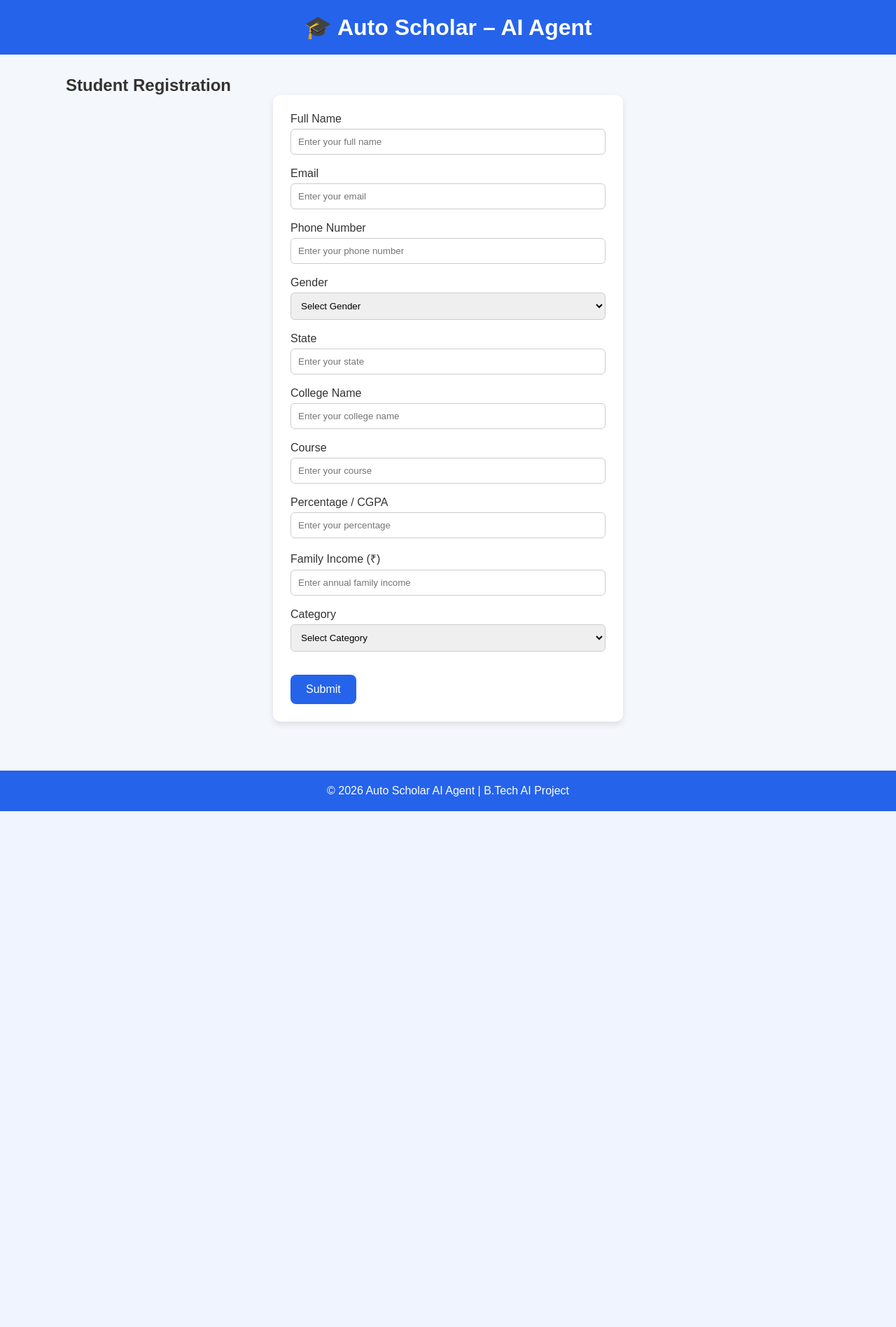
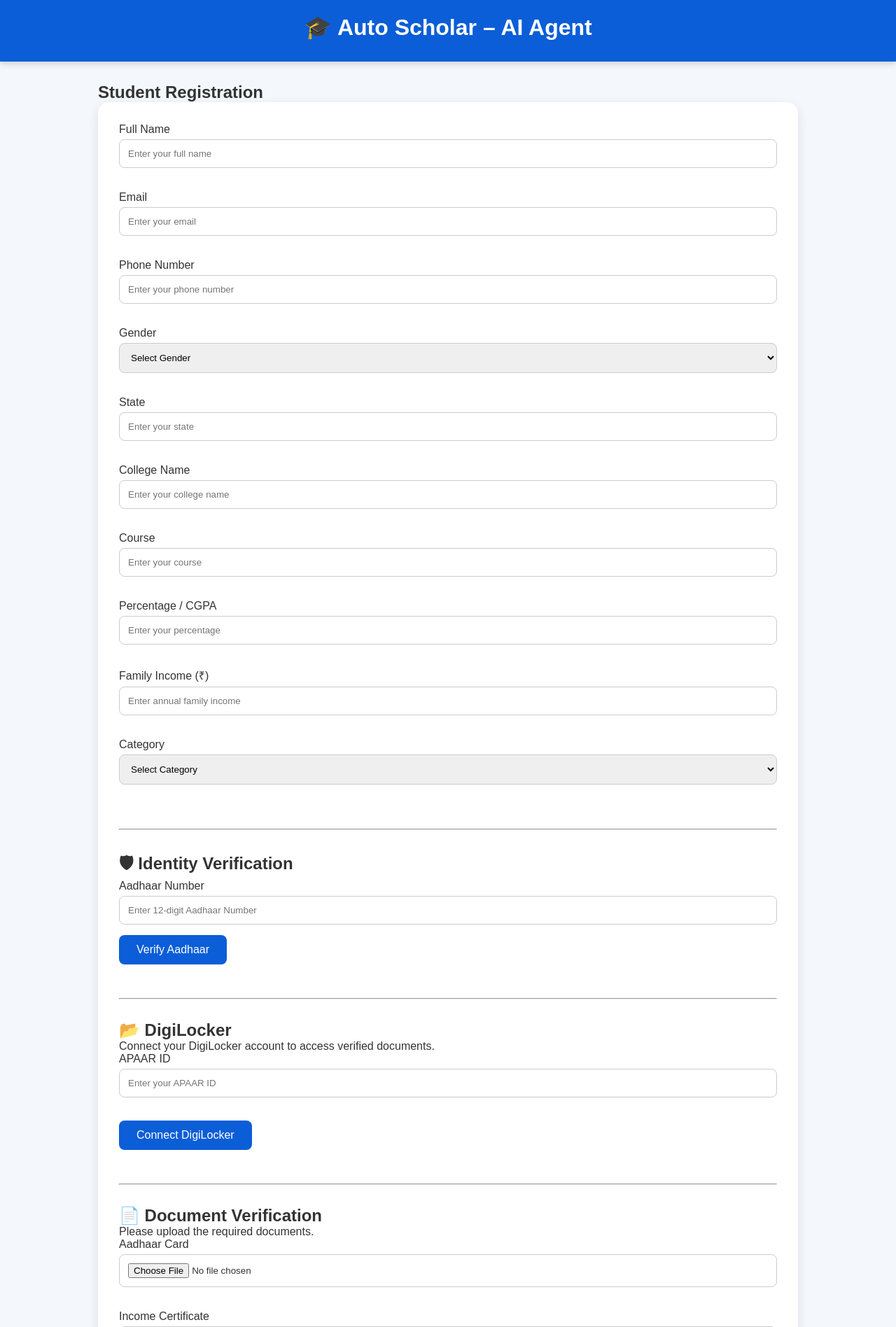
Before and after one commit to shaiksafa/Auto-Scholar-AI-Agent, a Flask app: page /register in a window 1280 px wide. Shown: the top 1896 px of the page at 70% size. Before the commit the page ends 1159 px from the top, so only its background shows below. Run offline with Flask 3, Linux system fonts and the light colour scheme.

Commit message:
updated changes

```diff
--- a/backend/app.py
+++ b/backend/app.py
@@ -1,9 +1,24 @@
-from flask import Flask, render_template, request
+from flask import Flask, render_template, request, send_file
 from scholarship_engine import recommend_scholarships
+from reportlab.platypus import SimpleDocTemplate, Paragraph
+from reportlab.lib.styles import getSampleStyleSheet
 import csv
 import os
 
 app = Flask(__name__)
+
+# -----------------------------
+# Upload Folder
+# -----------------------------
+
+UPLOAD_FOLDER = os.path.join(
+    os.path.dirname(os.path.abspath(__file__)),
+    "uploads"
+)
+
+app.config["UPLOAD_FOLDER"] = UPLOAD_FOLDER
+
+os.makedirs(UPLOAD_FOLDER, exist_ok=True)
 
 
 @app.route("/")
@@ -26,10 +41,40 @@ def register():
             "course": request.form["course"],
             "percentage": request.form["percentage"],
             "income": request.form["income"],
-            "category": request.form["category"]
+            "category": request.form["category"],
+            "aadhaar": request.form["aadhaar"],
+            "apaar": request.form.get("apaar", "")
         }
 
-        # Save student details to students.csv
+        # -----------------------------
+        # Save Uploaded Documents
+        # -----------------------------
+
+        documents = [
+            "aadhaarCard",
+            "incomeCertificate",
+            "casteCertificate",
+            "bonafide",
+            "marksMemo"
+        ]
+
+        for doc in documents:
+
+            file = request.files.get(doc)
+
+            if file and file.filename != "":
+
+                filepath = os.path.join(
+                    app.config["UPLOAD_FOLDER"],
+                    file.filename
+                )
+
+                file.save(filepath)
+
+        # -----------------------------
+        # Save Student Details
+        # -----------------------------
+
         students_file = os.path.join(
             os.path.dirname(os.path.abspath(__file__)),
             "students.csv"
@@ -37,11 +82,17 @@ def register():
 
         file_exists = os.path.isfile(students_file)
 
-        with open(students_file, "a", newline="", encoding="utf-8") as file:
+        with open(
+            students_file,
+            "a",
+            newline="",
+            encoding="utf-8"
+        ) as file:
 
             writer = csv.writer(file)
 
             if not file_exists:
+
                 writer.writerow([
                     "Name",
                     "Email",
@@ -52,7 +103,9 @@ def register():
                     "Course",
                     "Percentage",
                     "Income",
-                    "Category"
+                    "Category",
+                    "Aadhaar",
+                    "APAAR"
                 ])
 
             writer.writerow([
@@ -65,10 +118,11 @@ def register():
                 student["course"],
                 student["percentage"],
                 student["income"],
-                student["category"]
+                student["category"],
+                student["aadhaar"],
+                student["apaar"]
             ])
 
-        # Get scholarship recommendations
         scholarships = recommend_scholarships(student)
 
         return render_template(
@@ -78,8 +132,6 @@ def register():
         )
 
     return render_template("register.html")
-
-
 @app.route("/login")
 def login():
     return render_template("login.html")
@@ -97,7 +149,11 @@ def dashboard():
 
     if os.path.exists(students_file):
 
-        with open(students_file, "r", encoding="utf-8") as file:
+        with open(
+            students_file,
+            "r",
+            encoding="utf-8"
+        ) as file:
 
             reader = csv.DictReader(file)
 
@@ -115,6 +171,98 @@ def result():
     return render_template("result.html")
 
 
+# ------------------------------------
+# Download Scholarship Report (PDF)
+# ------------------------------------
+
+@app.route("/download_pdf")
+def download_pdf():
+
+    pdf_path = os.path.join(
+        os.path.dirname(os.path.abspath(__file__)),
+        "Scholarship_Report.pdf"
+    )
+
+    doc = SimpleDocTemplate(pdf_path)
+
+    styles = getSampleStyleSheet()
+
+    story = []
+
+    story.append(
+        Paragraph(
+            "<b>AUTO SCHOLAR AI AGENT</b>",
+            styles["Title"]
+        )
+    )
+
+    story.append(
+        Paragraph(
+            "Scholarship Recommendation Report",
+            styles["Heading2"]
+        )
+    )
+
+    story.append(Paragraph(" ", styles["Normal"]))
+
+    story.append(
+        Paragraph(
+            "✅ Aadhaar Verification : Verified",
+            styles["Normal"]
+        )
+    )
+
+    story.append(
+        Paragraph(
+            "✅ DigiLocker : Connected",
+            styles["Normal"]
+        )
+    )
+
+    story.append(
+        Paragraph(
+            "✅ Documents : Uploaded & Verified",
+            styles["Normal"]
+        )
+    )
+
+    story.append(
+        Paragraph(
+            "✅ AI Eligibility : Completed",
+            styles["Normal"]
+        )
+    )
+
+    story.append(
+        Paragraph(
+            "✅ Scholarship Recommendation : Generated",
+            styles["Normal"]
+        )
+    )
+
+    story.append(Paragraph(" ", styles["Normal"]))
+
+    story.append(
+        Paragraph(
+            "Thank you for using Auto Scholar AI Agent.",
+            styles["Heading3"]
+        )
+    )
+
+    doc.build(story)
+
+    return send_file(
+        pdf_path,
+        as_attachment=True
+    )
+
+
 if __name__ == "__main__":
+
     port = int(os.environ.get("PORT", 5000))
-    app.run(host="0.0.0.0", port=port, debug=True)
+
+    app.run(
+        host="0.0.0.0",
+        port=port,
+        debug=True
+    )
--- a/backend/static/style.css
+++ b/backend/static/style.css
@@ -1,130 +1,135 @@
-* {
-    margin: 0;
-    padding: 0;
-    box-sizing: border-box;
-    font-family: Arial, sans-serif;
+*{
+    margin:0;
+    padding:0;
+    box-sizing:border-box;
+    font-family:Arial, Helvetica, sans-serif;
 }
 
-body {
-    background: #f4f7fc;
-    color: #333;
+body{
+    background:#f4f7fb;
+    color:#333;
 }
 
-header {
-    background: #2563eb;
-    color: white;
-    padding: 20px;
-    text-align: center;
+header{
+    background:#0b5ed7;
+    color:white;
+    padding:20px;
+    text-align:center;
+    box-shadow:0 2px 10px rgba(0,0,0,.2);
 }
 
-nav {
-    margin-top: 15px;
+header h1{
+    margin-bottom:10px;
 }
 
-nav a {
-    color: white;
-    text-decoration: none;
-    margin: 15px;
-    font-weight: bold;
+nav a{
+    color:white;
+    text-decoration:none;
+    margin:0 15px;
+    font-weight:bold;
 }
 
-main {
-    width: 90%;
-    margin: auto;
-    padding: 30px;
+nav a:hover{
+    color:#ffd54f;
 }
 
-.hero {
-    text-align: center;
-    padding: 50px;
+main{
+    width:90%;
+    max-width:1000px;
+    margin:30px auto;
 }
 
-.hero h2 {
-    color: #2563eb;
-    margin-bottom: 15px;
+.hero{
+    background:white;
+    padding:40px;
+    border-radius:15px;
+    text-align:center;
+    box-shadow:0 5px 15px rgba(0,0,0,.1);
 }
 
-button {
-    background: #2563eb;
-    color: white;
-    border: none;
-    padding: 12px 22px;
-    border-radius: 8px;
-    cursor: pointer;
-    margin-top: 15px;
-    font-size: 16px;
+.hero h2{
+    color:#0b5ed7;
+    margin-bottom:20px;
 }
 
-button:hover {
-    background: #1d4ed8;
+.hero p{
+    margin-bottom:15px;
+    line-height:1.7;
 }
 
-form {
-    background: white;
-    width: 500px;
-    margin: auto;
-    padding: 25px;
-    border-radius: 10px;
-    box-shadow: 0 4px 10px rgba(0,0,0,0.1);
+button{
+    background:#0b5ed7;
+    color:white;
+    border:none;
+    padding:12px 25px;
+    border-radius:8px;
+    cursor:pointer;
+    font-size:16px;
+    transition:.3s;
+}
+
+button:hover{
+    background:#084298;
+    transform:scale(1.05);
+}
+
+form{
+    background:white;
+    padding:30px;
+    border-radius:15px;
+    box-shadow:0 5px 15px rgba(0,0,0,.1);
 }
 
 input,
-select {
-    width: 100%;
-    padding: 10px;
-    margin-top: 5px;
-    border: 1px solid #ccc;
-    border-radius: 6px;
+select{
+    width:100%;
+    padding:12px;
+    margin-top:5px;
+    margin-bottom:15px;
+    border:1px solid #ccc;
+    border-radius:8px;
 }
 
-.cards {
-    display: flex;
-    flex-wrap: wrap;
-    gap: 20px;
-    justify-content: center;
-    margin-top: 25px;
+.cards{
+    display:grid;
+    grid-template-columns:repeat(auto-fit,minmax(250px,1fr));
+    gap:20px;
+    margin-top:30px;
 }
 
-.card {
-    background: white;
-    width: 320px;
-    padding: 20px;
-    border-radius: 10px;
-    box-shadow: 0 5px 12px rgba(0,0,0,0.15);
-    transition: transform 0.3s;
+.card{
+    background:white;
+    padding:20px;
+    border-radius:15px;
+    box-shadow:0 5px 15px rgba(0,0,0,.1);
+    transition:.3s;
 }
 
-.card:hover {
-    transform: translateY(-8px);
+.card:hover{
+    transform:translateY(-5px);
 }
 
-.card h2 {
-    color: #2563eb;
-    margin-bottom: 10px;
+.card h2,
+.card h3{
+    color:#0b5ed7;
+    margin-bottom:10px;
 }
 
-table {
-    width: 100%;
-    border-collapse: collapse;
-    background: white;
+hr{
+    margin:30px 0;
 }
 
-table th {
-    background: #2563eb;
-    color: white;
+footer{
+    background:#0b5ed7;
+    color:white;
+    text-align:center;
+    padding:20px;
+    margin-top:40px;
 }
 
-table th,
-table td {
-    padding: 12px;
-    border: 1px solid #ddd;
-    text-align: center;
+#aadhaarStatus,
+#digilockerStatus,
+#documentStatus{
+    font-weight:bold;
+    color:green;
 }
-
-footer {
-    text-align: center;
-    padding: 20px;
-    margin-top: 40px;
-    background: #2563eb;
-    color: white;
-}
--- a/backend/students.csv
+++ b/backend/students.csv
@@ -2,3 +2,9 @@ Name,Email,Phone,Gender,State,College,Course,Percentage,Income,Category
 Shagufta,shgufta@gmail.com,52625228262,Female,Andhrapradesh,pratibha,BA,60,600000,SC
 Sameera,sameerakhan@gmail.com,9014012383,Female,Andhrapradesh,mits,BA,80,400000,General
 Shaik safa,shaiksafakv@gmail.com,08790722006,Female,Andhrapradesh,pratibha,Engineering,80,3000000,OBC
+Shaik safa,shaiksafakv@gmail.com,08790722006,Female,Andhrapradesh,pratibha,chatterd,87,500000,ST
+shaik alia,shaiksafakv@gmail.com,9441131388,Female,Andhrapradesh,yv university,BA,93,150000,OBC
+shaik alia,shaiksafakv@gmail.com,9441131388,Female,Andhrapradesh,yv university,BA,90,200000,OBC
+Shaik safa,shaiksafakv@gmail.com,08790722006,Female,Andhrapradesh,pratibha,Engineering,90,200000,General,123456787657,123344555666677
+Shaik safa,shaiksafakv@gmail.com,08790722006,Female,Andhrapradesh,pratibha,Engineering,90,400000,General,123456787657,123344555666677
+Shaik safa,shaiksafakv@gmail.com,08790722006,Female,Andhrapradesh,yv university,chatterd,80,2000000,General,123456787657,123344555666677
--- a/backend/templates/register.html
+++ b/backend/templates/register.html
@@ -15,7 +15,7 @@
 <main>
     <h2>Student Registration</h2>
 
-    <form action="/register" method="POST">
+    <form action="/register" method="POST" enctype="multipart/form-data">
 
         <label>Full Name</label><br>
         <input type="text" name="name" placeholder="Enter your full name" required><br><br>
@@ -59,6 +59,106 @@
             <option>EWS</option>
         </select><br><br>
 
+        <hr>
+
+        <h2>🛡 Identity Verification</h2>
+
+        <label>Aadhaar Number</label><br>
+
+        <input
+            type="text"
+            id="aadhaar"
+            name="aadhaar"
+            maxlength="12"
+            pattern="[0-9]{12}"
+            placeholder="Enter 12-digit Aadhaar Number"
+            required>
+
+        <button type="button" onclick="verifyAadhaar()">
+            Verify Aadhaar
+        </button>
+
+        <br><br>
+
+        <p id="aadhaarStatus"></p>
+
+        <hr>
+
+        <h2>📂 DigiLocker</h2>
+
+        <p>Connect your DigiLocker account to access verified documents.</p>
+
+        <label>APAAR ID</label><br>
+
+        <input
+            type="text"
+            id="apaar"
+            name="apaar"
+            placeholder="Enter your APAAR ID">
+
+        <br><br>
+
+        <button type="button" onclick="connectDigiLocker()">
+            Connect DigiLocker
+        </button>
+
+        <br><br>
+
+        <p id="digilockerStatus"></p>
+
+        <hr>
+
+        <h2>📄 Document Verification</h2>
+
+        <p>Please upload the required documents.</p>
+
+
+        <label>Aadhaar Card</label><br>
+<input
+    type="file"
+    id="aadhaarCard"
+    name="aadhaarCard"
+    accept=".pdf,.jpg,.jpeg,.png"><br><br>
+    <label>Income Certificate</label><br>
+<input
+    type="file"
+    id="incomeCertificate"
+    name="incomeCertificate"
+    accept=".pdf,.jpg,.jpeg,.png"><br><br>
+    <label>Caste Certificate (Optional)</label><br>
+<input
+    type="file"
+    id="casteCertificate"
+    name="casteCertificate"
+    accept=".pdf,.jpg,.jpeg,.png"><br><br>
+    <label>Bonafide Certificate</label><br>
+<input
+    type="file"
+    id="bonafide"
+    name="bonafide"
+    accept=".pdf,.jpg,.jpeg,.png"><br><br>
+    <label>Marks Memo</label><br>
+<input
+    type="file"
+    id="marksMemo"
+    name="marksMemo"
+    accept=".pdf,.jpg,.jpeg,.png"><br><br>
+
+
+
+
+
+
+
+
+        <button type="button" onclick="verifyDocuments()">
+            Verify Documents
+        </button>
+
+        <br><br>
+
+        <p id="documentStatus"></p>
+
         <button type="submit">Submit</button>
 
     </form>
@@ -66,8 +166,78 @@
 </main>
 
 <footer>
-    <p>© 2026 Auto Scholar AI Agent | B.Tech AI Project</p>
+    <p>
+        © 2026 Auto Scholar – AI Agent<br><br>
+
+        Developed by <b>Shaik Safa</b><br>
+        <b>Shagufta Naaz</b><br><br>
+
+        B.Tech CSE (Artificial Intelligence)<br>
+
+        Madanapalle Institute of Technology & Science
+    </p>
 </footer>
+
+<script>
+
+function verifyAadhaar() {
+
+    let aadhaar = document.getElementById("aadhaar").value;
+
+    if (aadhaar.length === 12) {
+
+        document.getElementById("aadhaarStatus").innerHTML =
+        "✅ Aadhaar Verified Successfully";
+
+    } else {
+
+        document.getElementById("aadhaarStatus").innerHTML =
+        "❌ Please enter a valid 12-digit Aadhaar Number";
+
+    }
+
+}
+
+function connectDigiLocker() {
+
+    let apaar = document.getElementById("apaar").value;
+
+    if (apaar.trim() === "") {
+
+        document.getElementById("digilockerStatus").innerHTML =
+        "❌ Please enter your APAAR ID.";
+
+    } else {
+
+        document.getElementById("digilockerStatus").innerHTML =
+        "✅ DigiLocker Connected Successfully";
+
+    }
+
+}
+
+function verifyDocuments() {
+
+    let aadhaar = document.getElementById("aadhaarCard").files.length;
+    let income = document.getElementById("incomeCertificate").files.length;
+    let bonafide = document.getElementById("bonafide").files.length;
+    let marks = document.getElementById("marksMemo").files.length;
+
+    if (aadhaar && income && bonafide && marks) {
+
+        document.getElementById("documentStatus").innerHTML =
+        "✅ All Required Documents Verified Successfully";
+
+    } else {
+
+        document.getElementById("documentStatus").innerHTML =
+        "❌ Please upload all required documents.";
+
+    }
+
+}
+
+</script>
 
 </body>
 </html>
```
Also changed, not shown: backend/templates/index.html (+10 -5 lines), backend/templates/result.html (+61 -7 lines), backend/uploads/10th .jpeg (added), backend/uploads/safa id.jpeg (added), 5 other files.
